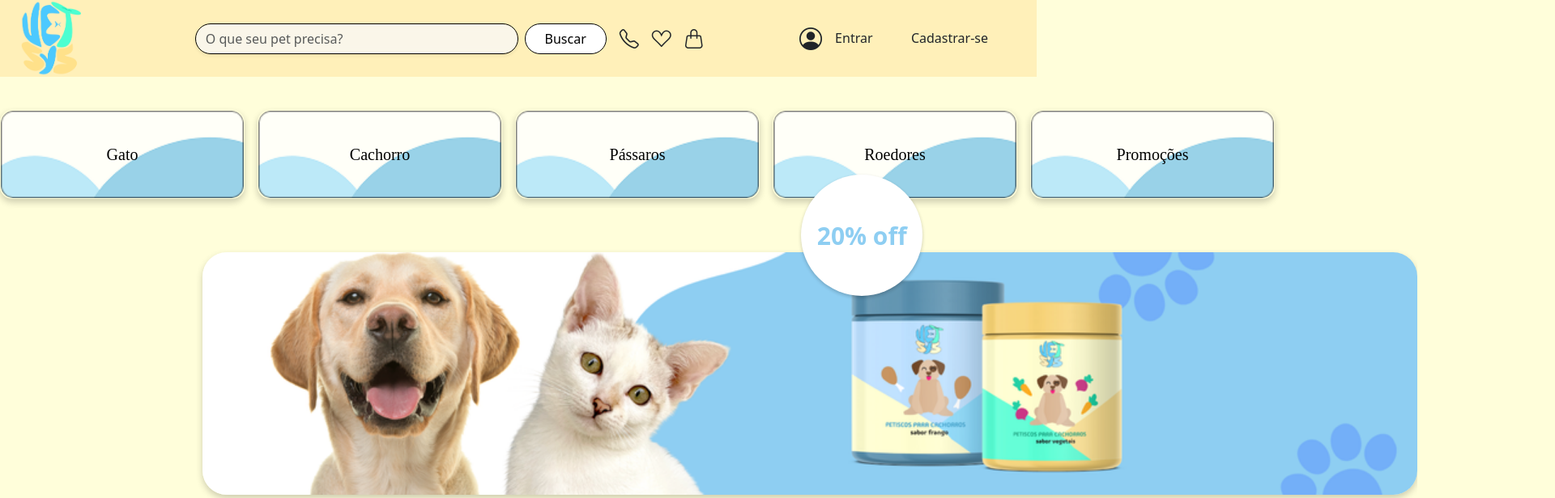
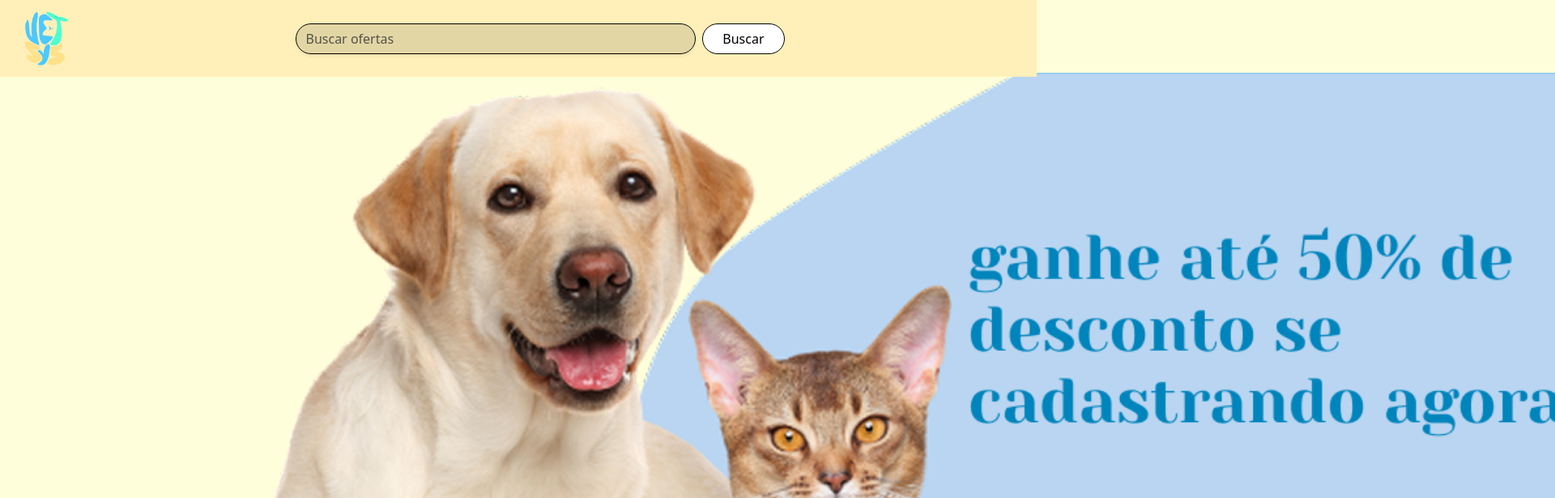
Before and after one commit to eloasenai/vetsys2, a React (Vite) app: page /ofertas in a window 1280 px wide. Shown: the top 616 px of the page at 81% size, 1920 px wide, since content can reach past the window. Built offline with nearby package versions, Linux system fonts and the light colour scheme.

Commit message:
ajustes gatos e ofertas

```diff
--- a/src/App.jsx
+++ b/src/App.jsx
@@ -20,9 +20,9 @@ const AppWrapper = () => {
     "/cadastro",
     "/gato",
     "/cachorro",
-    "/passaros",
+    "/pássaros",
     "/roedores",
-    "/promocoes",
+    "/ofertas",
   ];
   const shouldHideHeader = hideHeaderRoutes.includes(location.pathname);
 
@@ -34,9 +34,9 @@ const AppWrapper = () => {
         <Route path="/cadastro" element={<Cadastro />} />
         <Route path="/gato" element={<Gato />} />
         <Route path="/cachorro" element={<Cachorro />} />
-        <Route path="/passaros" element={<Passaros />} />
+        <Route path="/pássaros" element={<Passaros />} />
         <Route path="/roedores" element={<Roedores />} />
-        <Route path="/promocoes" element={<Promocoes />} />
+        <Route path="/ofertas" element={<Promocoes />} />
       </Routes>
       <Footer />
     </>
--- a/src/components/header/Header.jsx
+++ b/src/components/header/Header.jsx
@@ -28,7 +28,7 @@ const Header = () => {
   return (
     <header>
       <div className="d-flex justify-content-evenly gap-3 py-3 position-position-absolute" style={{fontSize:"800px", fontFamily:"Otomanopee One",}}>
-        {["Gato", "Cachorro", "Pássaros", "Roedores", "Promoções"].map(
+        {["Gato", "Cachorro", "Pássaros", "Roedores", "Ofertas"].map(
           (label) => (
             <Link
               key={label}
--- a/src/pages/Passaros.jsx
+++ b/src/pages/Passaros.jsx
@@ -1,6 +1,6 @@
 import React, { useState } from "react";
 
-const Passaros= () => {
+const Pássaros= () => {
   const [searchTerm, setSearchTerm] = useState("");
 
   const handleSearch = (e) => {
@@ -59,20 +59,9 @@ const Passaros= () => {
               Buscar
             </button>
           </form>
-              {/* Retângulo grande azul */}
-          <div
-            style={{
-              width:" 1280px",
-              height: "422px",
-              backgroundColor: "#8ECEF2",
-              marginTop:" 300px"
-            }}
-          ></div>
-
         </div>
       </nav>
-
       </>
-  )}
-
-      export default Passaros;
+  );
+}
+export default Pássaros;
--- a/src/pages/Promocoes.jsx
+++ b/src/pages/Promocoes.jsx
@@ -1,11 +1,82 @@
-import React from "react";
+import React, { useState } from "react";
 
 const Promocoes = () => {
+  const [searchTerm, setSearchTerm] = useState("");
+
+  const handleSearch = (e) => {
+    e.preventDefault();
+    console.log("Buscando por:", searchTerm);
+  };
+
   return (
-    <div style={{ padding: "20px" }}>
-      <h1>Página de Promoções</h1>
-      <p>Informações sobre promoções.</p>
-    </div>
+    <>
+      {/* Navbar */}
+      <nav
+        className="navbar navbar-expand-lg navbar-dark bg header"
+        style={{
+          width: "100%",
+          height: "95px",
+          backgroundColor: "#FFF0B9",
+          position: "fixed",
+          top: 0,
+          left: 0,
+          zIndex: 1000,
+          display: "flex",
+          alignItems: "center",
+          justifyContent: "space-between",
+          padding: "0 20px",
+        }}
+      >
+        <img
+          src="src/assets/img/logo.png"
+          alt="Logo"
+          style={{ height: "70px", cursor: "pointer" }}
+        />
+
+        <div className="d-flex align-items-center mx-auto w-50">
+          <form className="d-flex flex-grow-1 me-3" onSubmit={handleSearch}>
+            <input
+              className="form-control me-2 rounded-pill shadow-sm"
+              type="search"
+              placeholder="Buscar ofertas"
+              aria-label="Search"
+              value={searchTerm}
+              onChange={(e) => setSearchTerm(e.target.value)}
+              style={{
+                backgroundColor: "#0000001c",
+                border: "1px solid black",
+              }}
+            />
+            <button
+              className="btn rounded-pill px-4"
+              type="submit"
+              style={{
+                border: "1px solid black",
+                color: "black",
+                backgroundColor: "white",
+              }}
+            >
+              Buscar
+            </button>
+          </form>
+        </div>
+      </nav>
+
+      {/* Imagem de oferta */}
+      <div style={{ marginTop: "90px", textAlign: "center" }}>
+        <img
+          src="src/assets/img/promoções/ofertas.png" // Substitua pelo caminho correto da imagem de oferta
+          alt="Oferta"
+          style={{
+            width: "2030px", // Define a largura fixa da imagem
+            height: "900px", // Define a altura fixa da imagem
+            objectFit: "cover", // Ajusta a imagem sem distorção
+            borderRadius: "10px", // Adiciona bordas arredondadas
+            boxShadow: "0 4px 6px rgba(0, 0, 0, 0.1)", // Adiciona uma sombra leve
+          }}
+        />
+      </div>
+    </>
   );
 };
 
```
Also changed, not shown: src/components/produtoCard/ProdutoCard.css (deleted, +0 -80 lines), src/components/produtoCard/ProdutoCard.jsx (deleted, +0 -41 lines), src/assets/img/promoções/ofertas.png (added).
